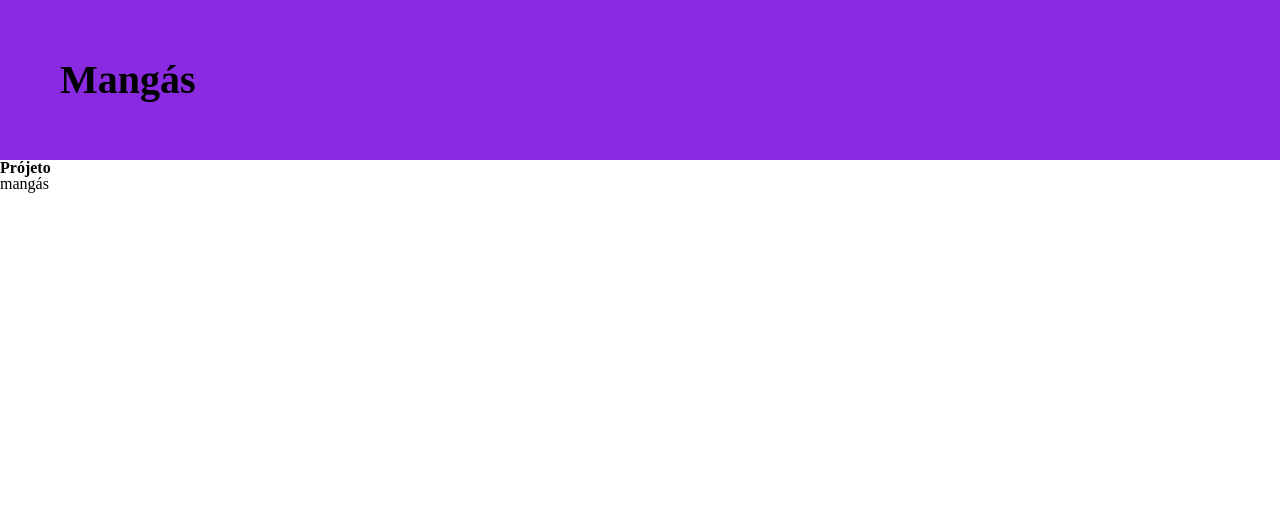
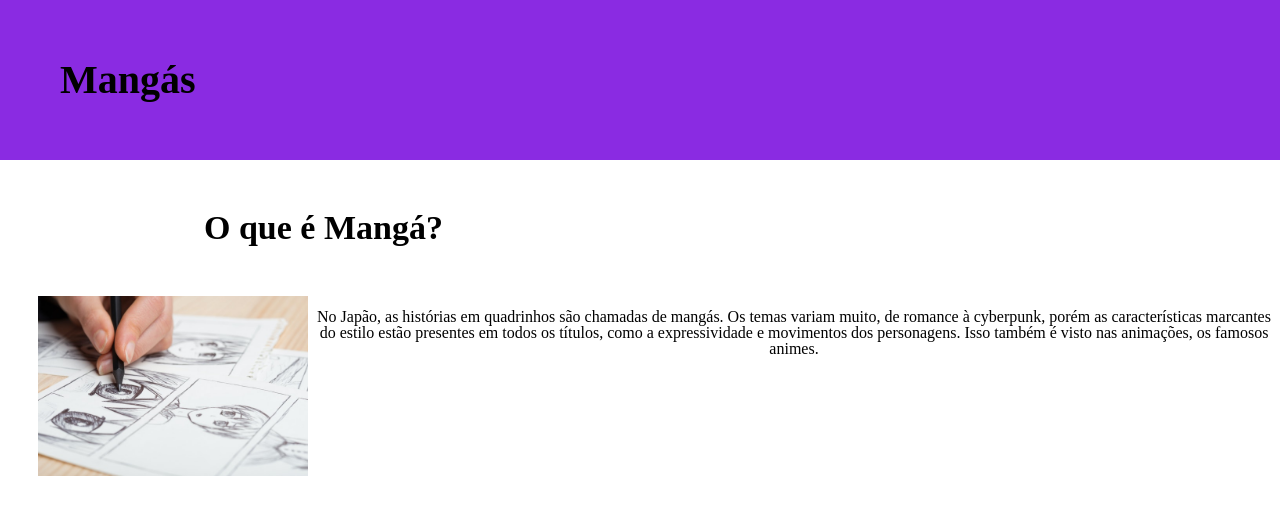
Before and after one commit to CalielRocha/mangas-recommendation, a plain HTML site: page index.html in a window 1280 px wide. Drawn offline with Linux system fonts and the light colour scheme.

Commit message:
colocando imagem com propriedade float

```diff
--- a/index.html
+++ b/index.html
@@ -2,7 +2,7 @@
 <html lang="pt-br">
    <head>
         <meta charset="UTF-8">
-        <title>Mangás</title>
+        <title>Mangás Seinen</title>
         <link rel="stylesheet" href="reset.css">
         <link rel="stylesheet" href="style.css">
    </head>
@@ -11,8 +11,11 @@
         <h1>Mangás</h1>
     </header>
     <main>
-        <h2>Prójeto</h2>
-        <p>mangás</p>
+        <h2>O que é Mangá?</h2>
+        <img src="imagemmanga.jpg">
+        <p>No Japão, as histórias em quadrinhos são chamadas de mangás.
+        Os temas variam muito, de romance à cyberpunk, porém as características marcantes do estilo estão presentes em todos os títulos,
+        como a expressividade e movimentos dos personagens. Isso também é visto nas animações, os famosos animes.</p>
     </main>
     <footer></footer>
    </body>
--- a/style.css
+++ b/style.css
@@ -6,3 +6,21 @@ header {
 h1 {
     font-size: 2.5em;
 }
+
+h2 {
+    margin-top: 1.5em;
+    margin-bottom: 1.5em;
+    margin-left: 6em;
+    font-size: 34px;
+}
+
+img {
+   height: 180px;
+   float: left;
+   margin-left: 38px;
+}
+
+p {
+    text-align: center;
+    margin-top: 4em;
+}
```
Also changed, not shown: imagemmanga.jpg (added).
